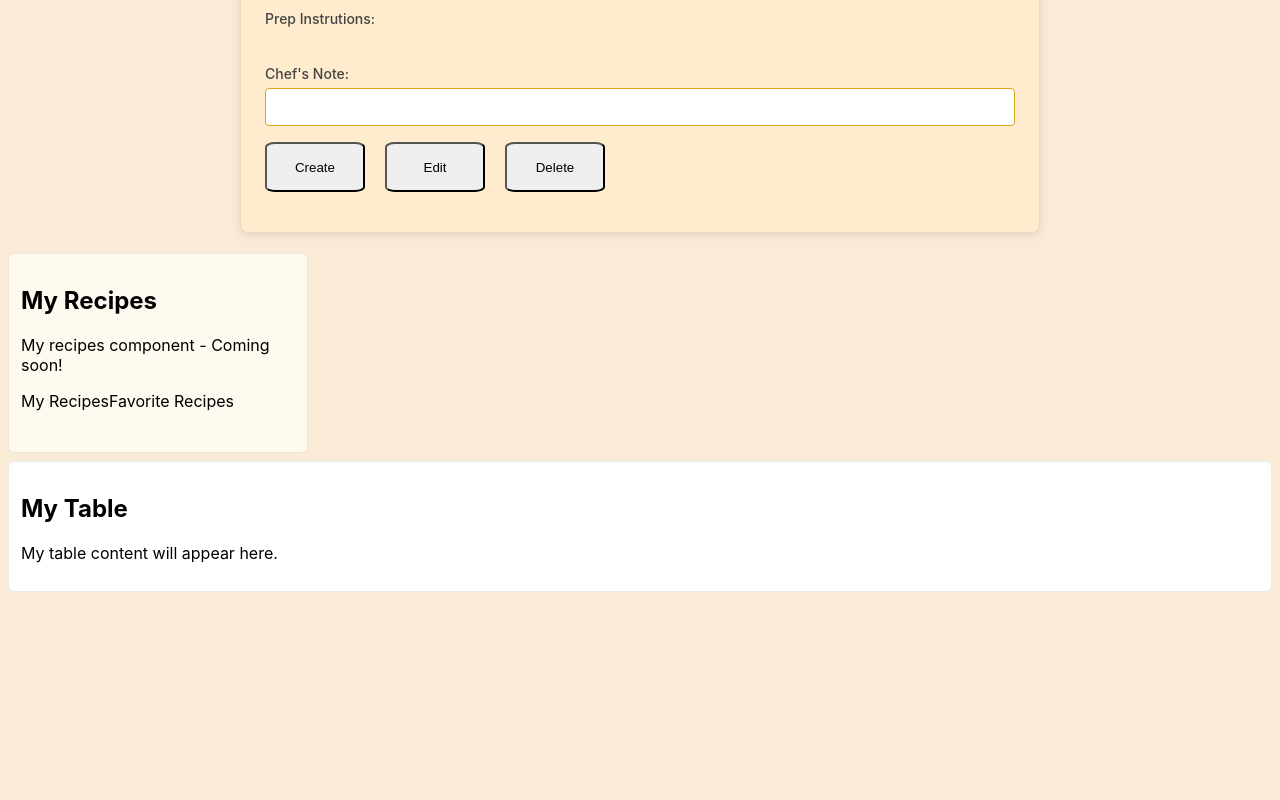
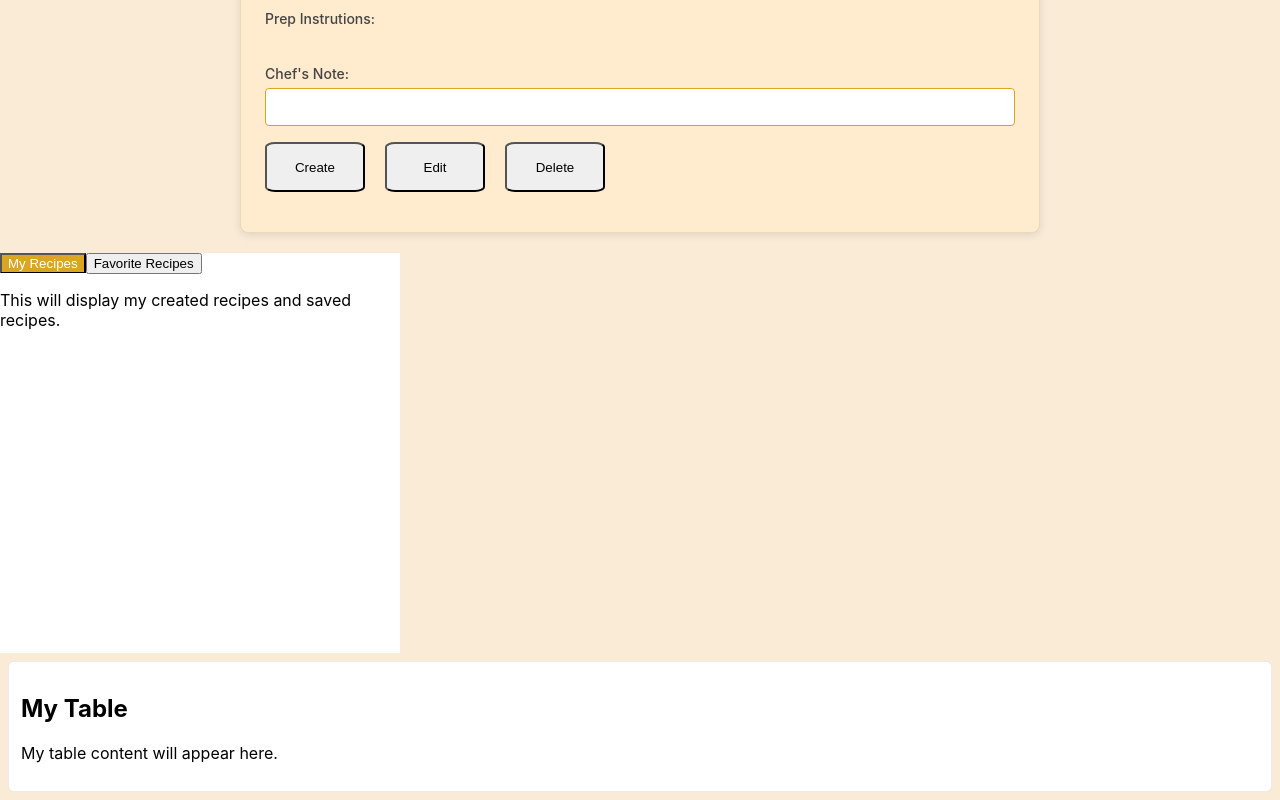
Before and after one commit to WhatsFor-Dinner/whats-for-dinner, a React (Vite) app: page /profilepage in a window 1280 px wide. Shown: the part 1166-1966 px from the top of the page. Before the commit the page ends 1766 px from the top, so only its background shows below. Built offline with nearby package versions, Linux system fonts and the light colour scheme.

Commit message:
Added to the my recipes a tab bar that will see the the recipes you make and your favorite recipes

```diff
--- a/src/index.css
+++ b/src/index.css
@@ -126,23 +126,20 @@ nav button {
   min-height: 120px;
 }
 
-.form-button{
-
-    width: 100px;
-    height: 50px;
-    border-radius: 10%;
-    margin-right: 20px;
-
-
+.form-button {
+  width: 100px;
+  height: 50px;
+  border-radius: 10%;
+  margin-right: 20px;
 }
-.health-info{
+.health-info {
   width: 100%;
   background-color: white;
   margin: 5px;
   padding: 5px;
 }
 
-.recipe-photo{
+.recipe-photo {
   width: 250px;
   height: 300px;
   background-color: white;
@@ -150,3 +147,39 @@ nav button {
   justify-content: center;
   align-items: center;
 }
+
+/* My recipes */
+
+.my-recipes-containter {
+  width: 400px;
+  height: 400px;
+  background-color: #ffffff;
+}
+
+.active-tabs {
+  background-color: white;
+  border-bottom: 1px solid black;
+}
+
+.active-tabs::before {
+  content: "";
+  display: block;
+  position: absolute;
+
+  top: -5px;
+  left: 50%;
+  transform: translateX(-50%);
+}
+
+.content {
+  display: none;
+}
+
+.active-content {
+  display: block;
+}
+
+.my-recipe-tabs button.active-tabs {
+  background-color: goldenrod;
+  color: white;
+}
--- a/src/profilepagecomponents/MyRecipes.jsx
+++ b/src/profilepagecomponents/MyRecipes.jsx
@@ -1,26 +1,55 @@
+import { useState } from "react";
+
 /*
+
+
 I want to have personally made recipes, saved recipies and favorite recipies.
 */
 
-const MyRecipes = () => {
+function MyRecipes() {
+  const [toggle, setToggle] = useState(1);
+  function updateToggle(id) {
+    setToggle(id);
+  }
 
   return (
-    <div className="my-recipe-card">
-      <h2>My Recipes</h2>
-      <p>My recipes component - Coming soon!</p>
+    <section className="my-recipes-containter">
+      <div className="my-recipe-tabs">
+        <button
+          className={toggle === 1 ? "tabs active-tabs" : "tabs"}
+          onClick={() => updateToggle(1)}
+        >
+          My Recipes
+        </button>
 
-      <tabs className="my-recipe-tabs">
-        <tab>My Recipes</tab>
-         <tab>Favorite Recipes</tab>
-      </tabs>
-    </div>
+        <button
+          className={toggle === 2 ? "tabs active-tabs" : "tabs"}
+          onClick={() => updateToggle(2)}
+        >
+          Favorite Recipes
+        </button>
+      </div>
+
+    <div className="content-tabs">
+      <p className={toggle === 1 ? "content active-content" : "content"}>
+
+        This will display my created recipes and saved recipes.
+      </p>
+      <p className={toggle === 2 ? "content active-content" : "content"}>
+
+        This will display favorited recipes.
+      </p>
+      </div>
+    </section>
   );
-};
+}
 
 export default MyRecipes;
 
- {/* TODO: Add tabs for My Recipes and My Favorite Recipes
+{
+  /* TODO: Add tabs for My Recipes and My Favorite Recipes
 
 
 
-  */}
+  */
+}
```
